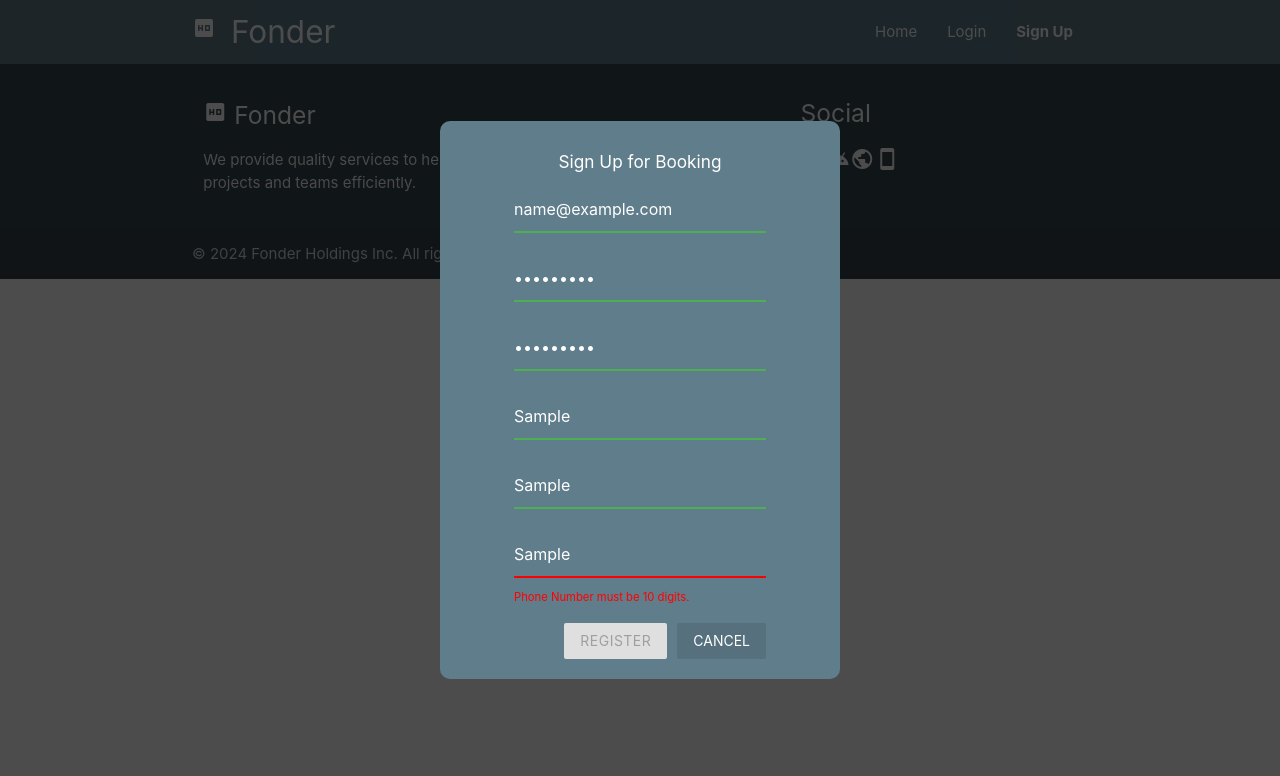
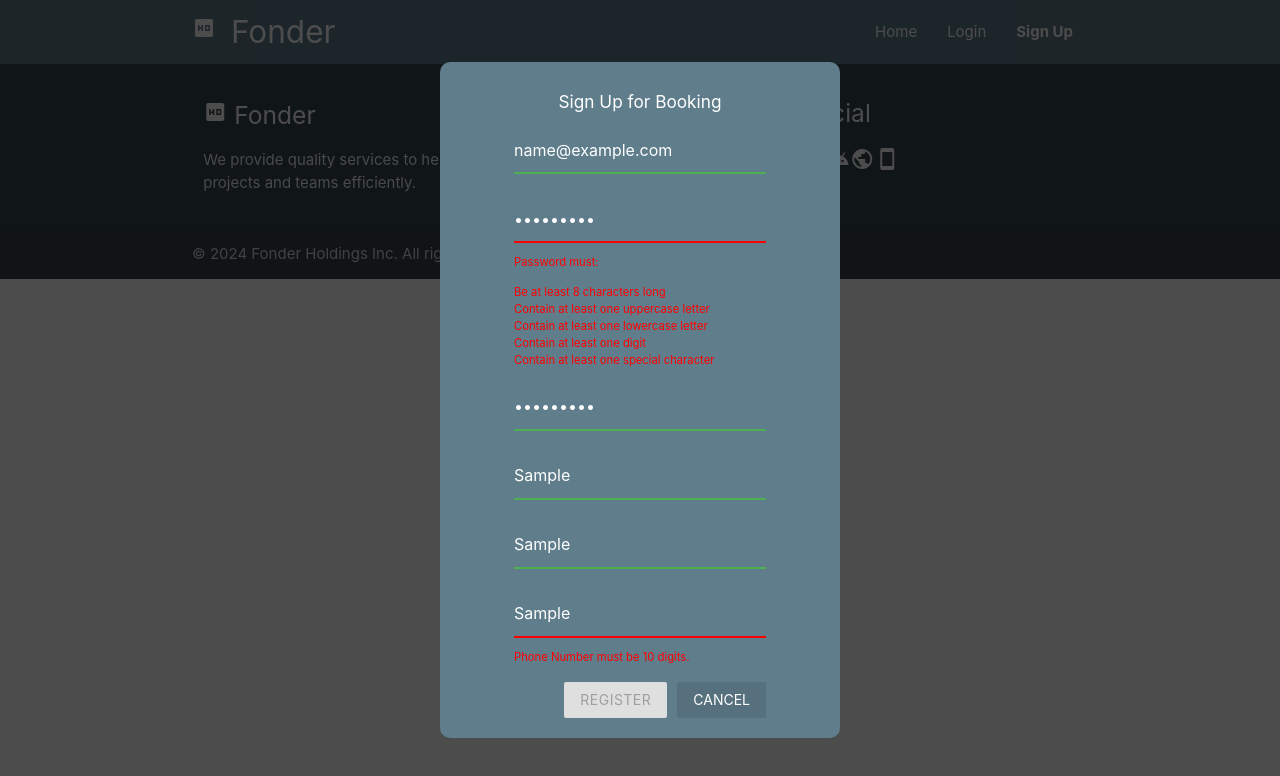
Before and after one commit to damianleng/hotel-booking-web-app, an Angular app in the folder client/: page /register in a window 1280 px wide. Both pictures are taken after typing "name@example.com", "Sample123", "Sample123", "Sample", "Sample", "Sample" into the empty fields and a click on the button "CANCEL". Shown: the top 776 px of the page. Built offline with nearby package versions, Linux system fonts and the light colour scheme.

Commit message:
Refactor password validation in login and register components

```diff
--- a/client/src/app/pages/login/login.component.ts
+++ b/client/src/app/pages/login/login.component.ts
@@ -24,7 +24,7 @@ export class LoginComponent implements OnInit {
   ngOnInit(): void {
     this.loginForm = this.fb.group({
       email: ['', [Validators.required, Validators.email]],
-      password: ['', [Validators.required, Validators.minLength(8)]]
+      password: ['', [Validators.required]]
     });
   }
 
--- a/client/src/app/pages/register/register.component.html
+++ b/client/src/app/pages/register/register.component.html
@@ -19,6 +19,16 @@
           <div *ngIf="registerForm.get('password')?.invalid && registerForm.get('password')?.touched" class="error">
             <small *ngIf="registerForm.get('password')?.errors?.['required']">Password is required.</small>
             <small *ngIf="registerForm.get('password')?.errors?.['minlength']">Password must be at least 8 characters long.</small>
+            <small *ngIf="registerForm.get('password')?.errors?.['complexPassword']">
+              Password must:
+              <ul>
+                <li>Be at least 8 characters long</li>
+                <li>Contain at least one uppercase letter</li>
+                <li>Contain at least one lowercase letter</li>
+                <li>Contain at least one digit</li>
+                <li>Contain at least one special character</li>
+              </ul>
+            </small>
           </div>
         </div>
         <div class="input-field">
--- a/client/src/app/pages/register/register.component.ts
+++ b/client/src/app/pages/register/register.component.ts
@@ -1,5 +1,5 @@
 import { Component, OnInit, Output, EventEmitter } from '@angular/core';
-import { FormBuilder, FormGroup, Validators } from '@angular/forms';
+import { FormBuilder, FormGroup, Validators, AbstractControl, ValidationErrors, ValidatorFn } from '@angular/forms';
 import { AuthService } from '../../services/auth.service';
 import { Router } from '@angular/router';
 
@@ -22,12 +22,32 @@ export class RegisterComponent implements OnInit {
   ngOnInit(): void {
     this.registerForm = this.fb.group({
       email: ['', [Validators.required, Validators.email]],
-      password: ['', [Validators.required, Validators.minLength(8)]],
+      password: ['', [Validators.required, this.complexPasswordValidator()]],
       rePassword: ['', [Validators.required]],
       firstName: ['', [Validators.required]],
       lastName: ['', [Validators.required]],
       phoneNumber: ['', [Validators.required, Validators.pattern('^[0-9]{10}$')]]
     });
+  }
+
+  complexPasswordValidator(): ValidatorFn {
+    return (control: AbstractControl): ValidationErrors | null => {
+      const value = control.value;
+
+      if (!value) {
+        return null;
+      }
+
+      const hasUpperCase = /[A-Z]/.test(value);
+      const hasLowerCase = /[a-z]/.test(value);
+      const hasDigit = /\d/.test(value);
+      const hasSpecialChar = /[!@#$%^&*(),.?":{}|<>]/.test(value);
+      const isValidLength = value.length >= 8;
+
+      const passwordValid = hasUpperCase && hasLowerCase && hasDigit && hasSpecialChar && isValidLength;
+
+      return !passwordValid ? { complexPassword: true } : null;
+    };
   }
 
   register() {
```
